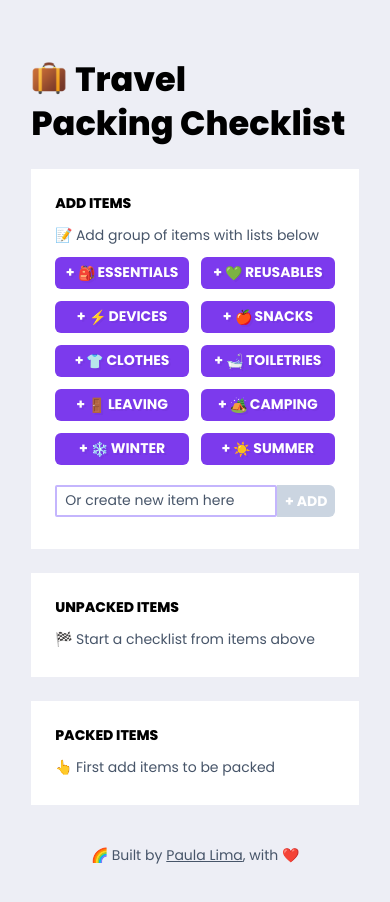
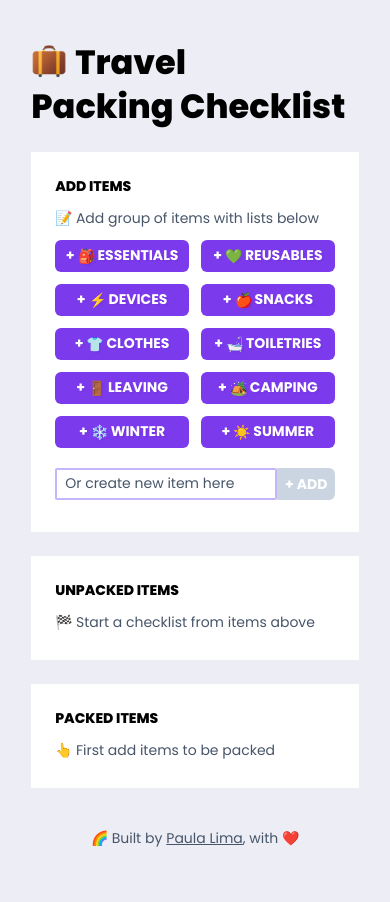
Before and after one commit to paulafffl/travel_packing_checklist, a React (Create React App) app: page / in a window 390 px wide. Shown: the top 902 px of the page. Built offline with nearby package versions, Linux system fonts and the light colour scheme; a web font is replaced by a local one.

Commit message:
Reduce vertical padding

```diff
--- a/src/index.css
+++ b/src/index.css
@@ -103,7 +103,7 @@ section {
   padding: 10vh 0;
   width: 55rem;
   @media (max-width: 1024px) {
-    padding: 7vh 8vw;
+    padding: 5vh 8vw;
     width: 100vw;
   }
 }
```
